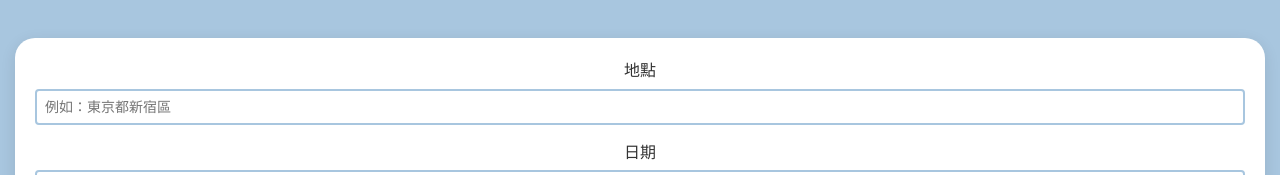
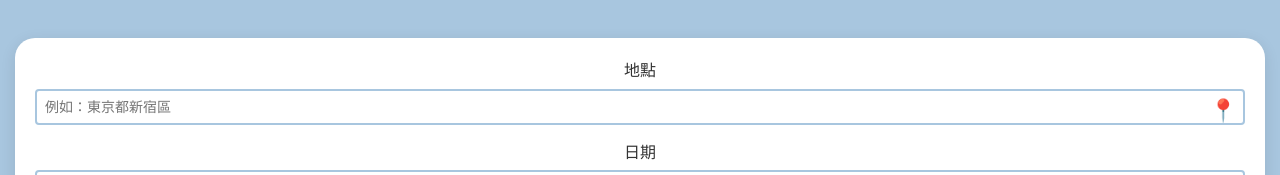
Before and after one commit to zchsu/Trip, a React (Create React App) app: page /linelocker in a window 1280 px wide. Shown: the part 243-418 px from the top of the page. Built offline with nearby package versions, Linux system fonts and the light colour scheme.

Commit message:
location

```diff
--- a/src/components/LineLocker.js
+++ b/src/components/LineLocker.js
@@ -293,18 +293,64 @@ const LineLocker = () => {
 
       {/* 日本地區：顯示原本搜尋表單與結果 */}
       {region === 'japan' && (
-        <>
         <div className="search-form">
-            <div className="form-group">
+          <div className="form-group" style={{ position: 'relative' }}>
             <label>地點</label>
             <input
               type="text"
               value={searchParams.location}
-                onChange={(e) => setSearchParams({ ...searchParams, location: e.target.value })}
+              onChange={e => setSearchParams({ ...searchParams, location: e.target.value })}
               placeholder="例如：東京都新宿區"
+              style={{ paddingRight: '38px' }}
             />
+            <button
+              type="button"
+              style={{
+                position: 'absolute',
+                right: '8px',
+                top: '50%',
+                transform: 'translateY(20%)',
+                height: '28px',
+                display: 'flex',
+                alignItems: 'center',
+                background: 'none',
+                border: 'none',
+                cursor: 'pointer',
+                fontSize: '22px',
+                padding: 0,
+              }}
+              onClick={async () => {
+                // 預設顯示東京都新宿區
+                setSearchParams(prev => ({ ...prev, location: '東京都新宿區' }));
+                if (navigator.geolocation) {
+                  navigator.geolocation.getCurrentPosition(async pos => {
+                    const lat = pos.coords.latitude;
+                    const lon = pos.coords.longitude;
+                    const nominatimUrl = `https://nominatim.openstreetmap.org/reverse?format=json&lat=${lat}&lon=${lon}`;
+                    console.log('Nominatim API:', nominatimUrl);
+                    const res = await fetch(nominatimUrl);
+                    const data = await res.json();
+                    // 只取 city 和 town
+                    const address = data.address;
+                    let result = '';
+                    if (address) {
+                      const city = address.city || address.county || address.state || '';
+                      const town = address.town || address.suburb || address.city_district || address.district || '';
+                      result = `${city}${town ? ' ' + town : ''}`.trim();
+                    }
+                    setSearchParams(prev => ({
+                      ...prev,
+                      location: result || '東京都新宿區'
+                    }));
+                  });
+                }
+              }}
+              title="取得定位"
+              aria-label="取得定位"
+            >
+              📍
+            </button>
           </div>
-
           <div className="form-group">
             <label>日期</label>
             <input
@@ -423,29 +469,6 @@ const LineLocker = () => {
             </button>
           </div>
         </div>
-
-          {/* 日本搜尋結果區塊 */}
-          <div className="results-container">
-            {searchResults.map((item, index) => (
-              <div key={index} className="locker-card">
-                <div className="locker-image">
-                  <img src={item.image_url} alt={item.name} />
-                </div>
-                <div className="locker-info">
-                  <h3>{item.name}</h3>
-                  <p className="rating">⭐ {item.rating}</p>
-                  <div className="price-info">
-                    <p>💼 大型行李：{item.suitcase_price}</p>
-                    <p>👜 小型行李：{item.bag_price}</p>
-                  </div>
-                  <a href={item.link} target="_blank" rel="noopener noreferrer">
-                    查看詳情
-                  </a>
-                </div>
-              </div>
-            ))}
-          </div>
-        </>
       )}
     </div>
   );
```
Lines whose indentation alone changed are shown as unchanged.
